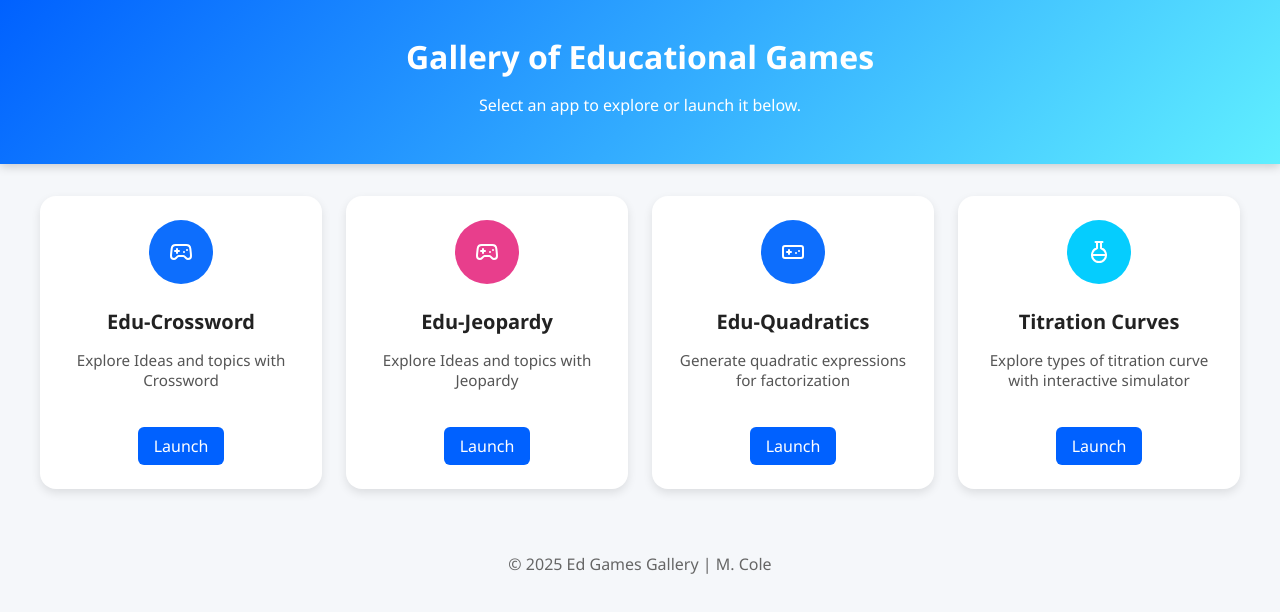
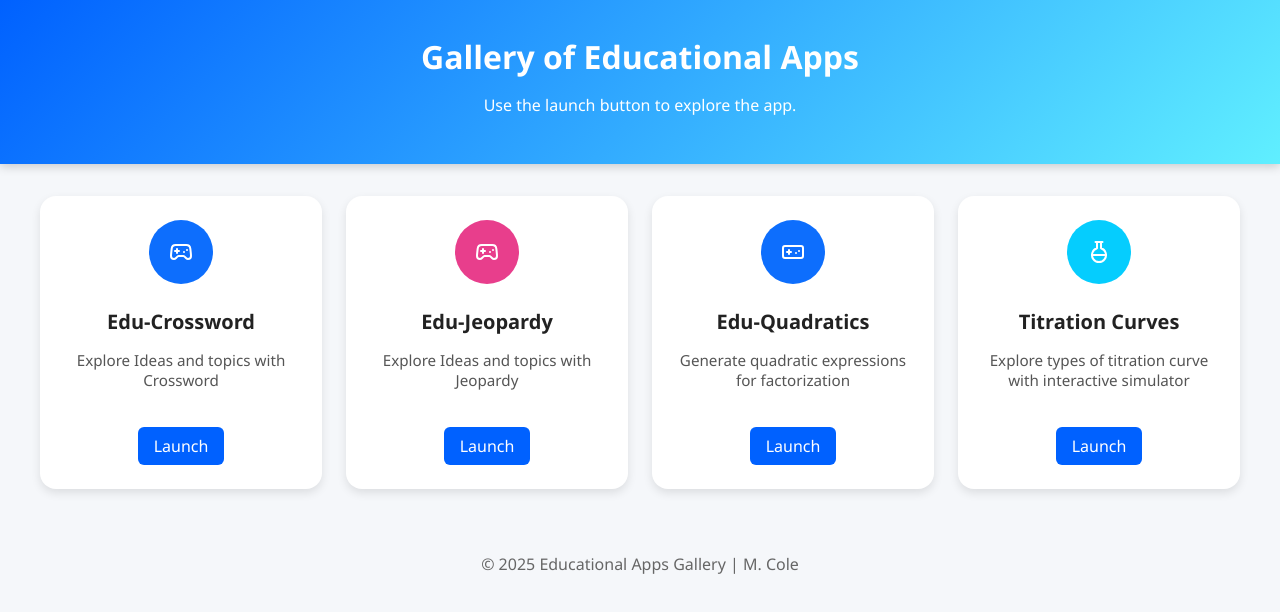
Before and after one commit to Akono-Flow/edu-games, a plain HTML site: page index.html in a window 1280 px wide. Drawn offline with nearby package versions, Linux system fonts and the light colour scheme.

Commit message:
Update index.html

```diff
--- a/index.html
+++ b/index.html
@@ -3,21 +3,21 @@
 <head>
   <meta charset="UTF-8">
   <meta name="viewport" content="width=device-width, initial-scale=1.0">
-  <title>Educational Games Gallery</title>
+  <title>Educational Apps Gallery</title>
   <link rel="stylesheet" href="style.css">
   <!-- Lucide Icons CDN -->
   <script src="https://unpkg.com/lucide@latest"></script>
 </head>
 <body>
   <header>
-    <h1>Gallery of Educational Games</h1>
-    <p>Select an app to explore or launch it below.</p>
+    <h1>Gallery of Educational Apps</h1>
+    <p>Use the launch button to explore the app.</p>
   </header>
 
   <main id="gallery"></main>
 
   <footer>
-    <p>© 2025 Ed Games Gallery | M. Cole</p>
+    <p>© 2025 Educational Apps Gallery | M. Cole</p>
   </footer>
 
   <script src="script.js"></script>
```
